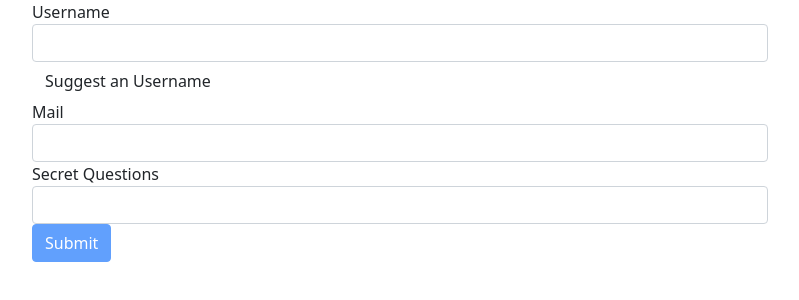
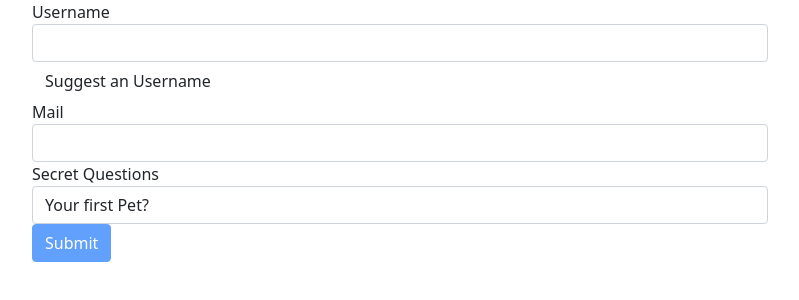
Before and after one commit to jmguevarra/angular-forms, an Angular app: page / in a window 1280 px wide. Shown: the top 300 px of the page, without its empty margins (50-849 px from the left). Built offline with nearby package versions, Linux system fonts and the light colour scheme.

Commit message:
Populates default value at start using single binding [ngModel]

```diff
--- a/src/app/app.component.html
+++ b/src/app/app.component.html
@@ -36,10 +36,11 @@
             id="secret"
             class="form-control"
             name="question"
-            ngModel>
+            [ngModel]="defaultQuestion">
               <option value="pet">Your first Pet?</option>
               <option value="teacher">Your first teacher?</option>
           </select>
+          <!-- [ngModel]="defaultQuestion" *** is a variable from its component ts using single binding/display value of [ngModel] -->
         </div>
         <button
           class="btn btn-primary"
--- a/src/app/app.component.ts
+++ b/src/app/app.component.ts
@@ -9,6 +9,7 @@ import { NgForm } from '@angular/forms';
 export class AppComponent {
   @ViewChild('f') signUpForm: NgForm;
   title = 'angular-forms';
+  defaultQuestion  = 'pet';
 
 
 
```
